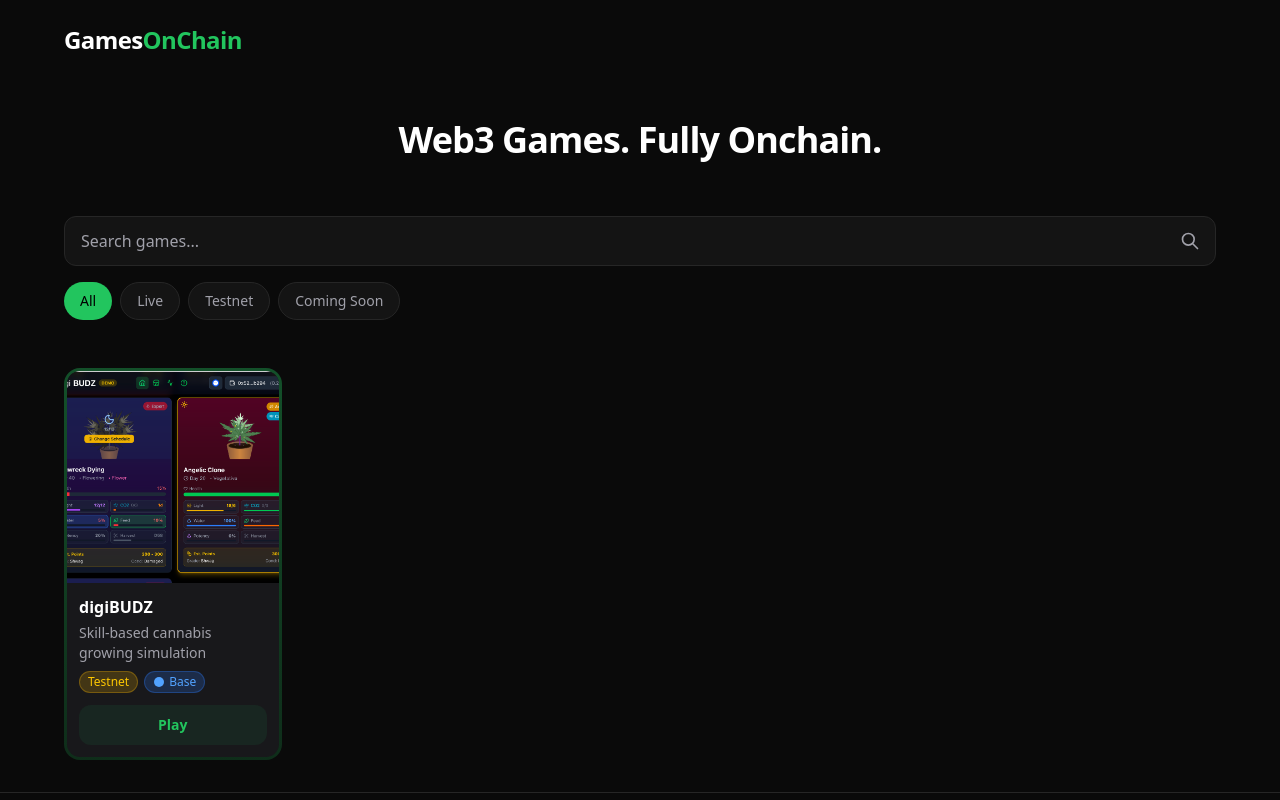
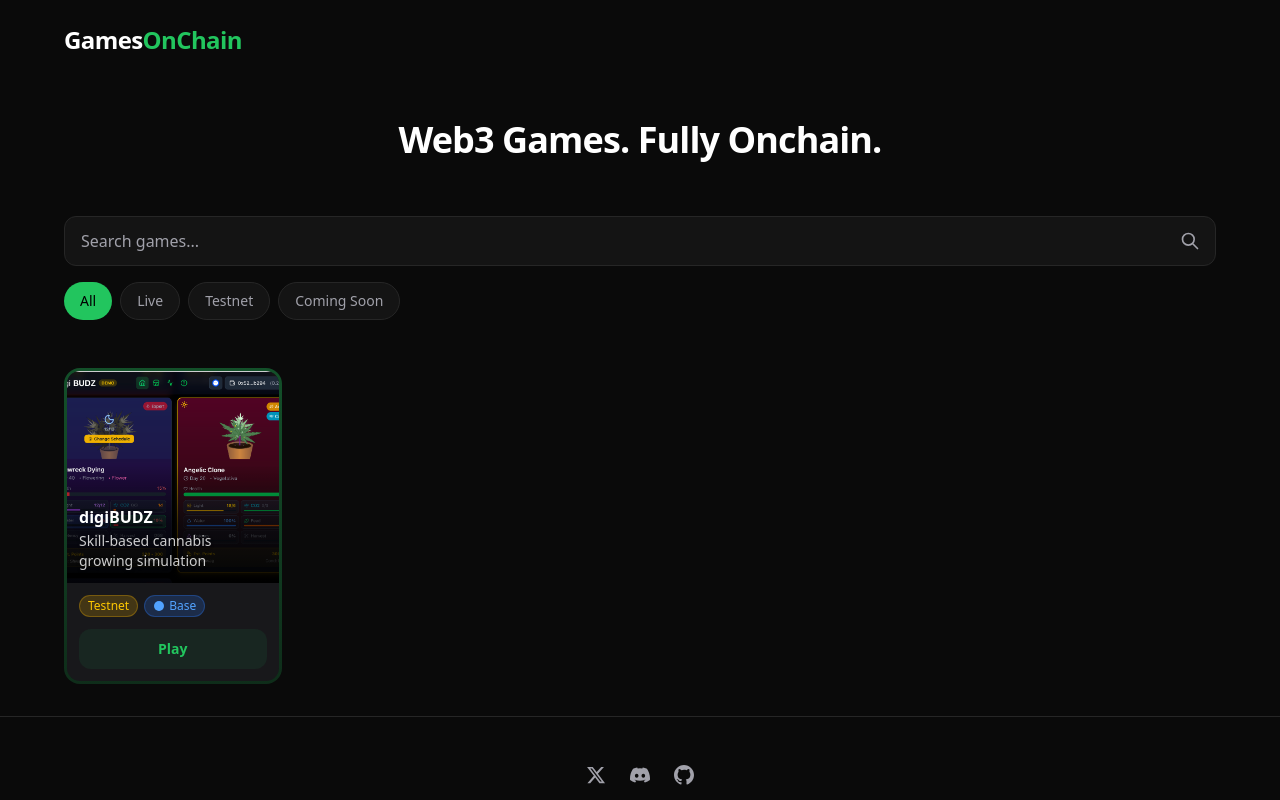
Before and after one commit to binarydrool/gamesonchain, a Next.js app: page / in a window 1280 px wide. Shown: the top 800 px of the page. Built offline with nearby package versions, Linux system fonts and the light colour scheme.

Commit message:
feat: overlay game name and tagline on image
- Title and description now overlay on bottom of image
- Gradient background for readability
- Badges and play button remain below

🤖 Generated with [Claude Code](https://claude.com/claude-code)

Co-Authored-By: Claude Opus 4.5 <noreply@anthropic.com>

```diff
--- a/components/GameCard.tsx
+++ b/components/GameCard.tsx
@@ -40,22 +40,37 @@ function GameArtwork({ game }: { game: Game }) {
     const icon = gameIcons[iconName];
     return (
       <div
-        className="w-full aspect-square rounded-t-xl flex items-center justify-center"
+        className="relative w-full aspect-square rounded-t-xl flex items-center justify-center"
         style={{ background: `linear-gradient(180deg, ${game.accentColor}22 0%, ${game.accentColor}08 100%)` }}
       >
         {icon}
+        <GameOverlay game={game} />
       </div>
     );
   }
 
   // Image handling - crops to square
   return (
-    <div className="w-full aspect-square rounded-t-xl overflow-hidden bg-zinc-800">
+    <div className="relative w-full aspect-square rounded-t-xl overflow-hidden bg-zinc-800">
       <img
         src={game.icon}
         alt={game.name}
         className="object-cover w-full h-full"
       />
+      <GameOverlay game={game} />
+    </div>
+  );
+}
+
+function GameOverlay({ game }: { game: Game }) {
+  return (
+    <div className="absolute inset-x-0 bottom-0 bg-gradient-to-t from-black/90 via-black/60 to-transparent p-3 pt-10">
+      <h3 className="font-bold text-white text-sm sm:text-base drop-shadow-lg">
+        {game.name}
+      </h3>
+      <p className="text-white/80 text-xs sm:text-sm mt-0.5 drop-shadow">
+        {game.tagline}
+      </p>
     </div>
   );
 }
@@ -79,18 +94,10 @@ export default function GameCard({ game }: { game: Game }) {
           {/* Artwork area */}
           <GameArtwork game={game} />
 
-          {/* Info and Play button */}
+          {/* Badges and Play button */}
           <div className="p-3">
-            {/* Title */}
-            <h3 className="font-bold text-white text-sm sm:text-base group-hover:text-accent transition-colors">
-              {game.name}
-            </h3>
-            {/* Tagline - full text */}
-            <p className="text-muted text-xs sm:text-sm mt-1">
-              {game.tagline}
-            </p>
             {/* Badges */}
-            <div className="flex flex-wrap items-center gap-1.5 mt-2">
+            <div className="flex flex-wrap items-center gap-1.5">
               <span
                 className={`px-2 py-0.5 rounded-full text-[10px] sm:text-xs font-medium border ${statusStyles[game.status]}`}
               >
```
